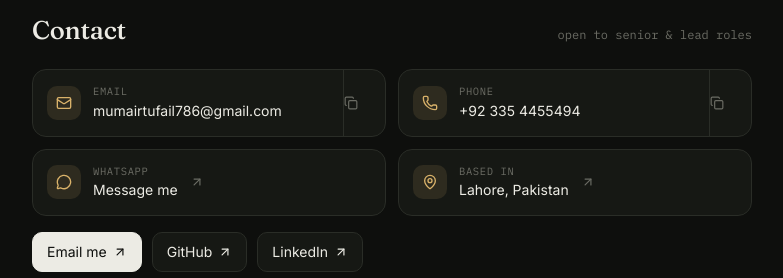
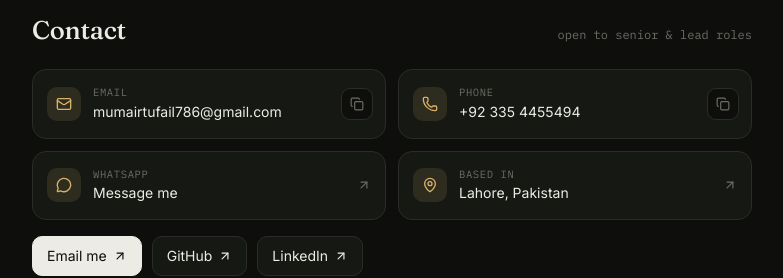
Before and after one commit to mumairtufail/umair, a Next.js app: page / in a window 1280 px wide. Shown: the part 3032-3310 px from the top of the page, without its empty margins (248-1031 px from the left). Built offline with nearby package versions, Linux system fonts and the light colour scheme.

Commit message:
Tidy contact card spacing: inset copy button, arrows at the card edge

```diff
--- a/app/globals.css
+++ b/app/globals.css
@@ -980,7 +980,7 @@ h3 {
   display: flex;
   align-items: center;
   gap: 12px;
-  padding: 13px 14px;
+  padding: 14px;
   text-decoration: none;
 }
 .contact-icon {
@@ -994,6 +994,7 @@ h3 {
   color: var(--brand-gold);
 }
 .contact-text {
+  flex: 1;
   display: flex;
   flex-direction: column;
   min-width: 0;
@@ -1013,24 +1014,32 @@ h3 {
 }
 .contact-go {
   flex: none;
+  margin-left: 10px; /* sits at the card's right edge, not next to the text */
   color: var(--faint);
   transition: transform 0.2s ease;
 }
 .contact-card:hover .contact-go {
   transform: translate(2px, -2px);
 }
+/* small square button, inset from the card edge */
 .contact-copy {
   flex: none;
-  width: 42px;
-  border: 0;
-  border-left: 1px solid var(--line);
-  background: none;
+  align-self: center;
+  display: grid;
+  place-items: center;
+  width: 32px;
+  height: 32px;
+  margin: 0 12px 0 4px;
+  border: 1px solid var(--line);
+  border-radius: 9px;
+  background: var(--bg);
   color: var(--faint);
   cursor: pointer;
-  transition: color 0.15s, background 0.15s;
+  transition: color 0.15s, border-color 0.15s, background 0.15s;
 }
 .contact-copy:hover {
   color: var(--text);
+  border-color: var(--text);
   background: var(--bg-soft);
 }
 .contact-foot {
```
